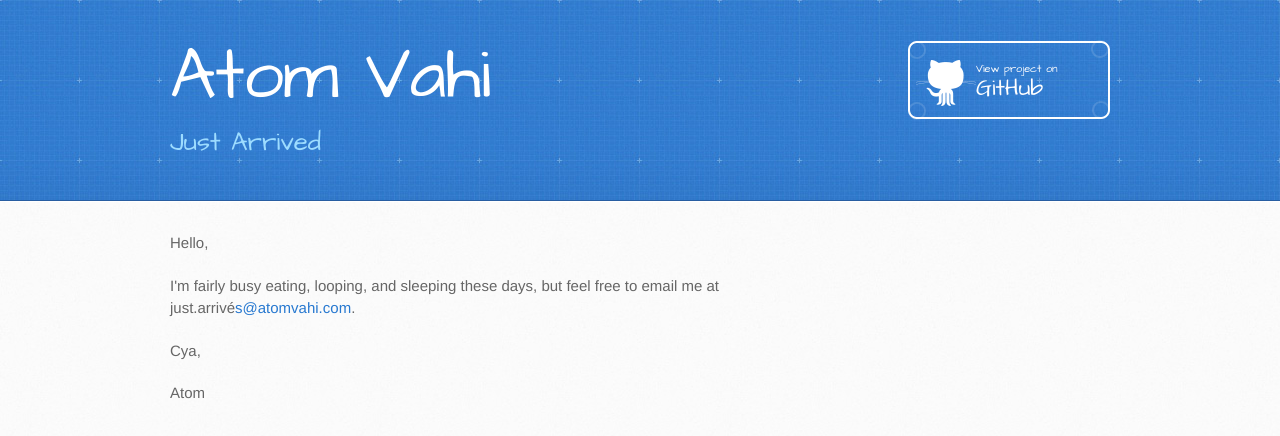
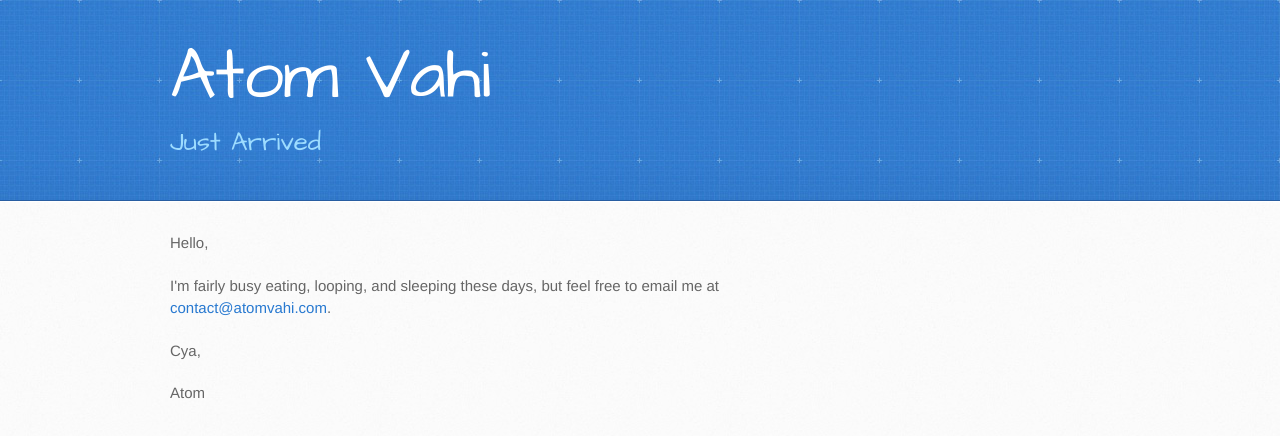
Before and after one commit to JaapSuter/atomvahi, a plain HTML site: page index.html in a window 1280 px wide. Drawn offline with Linux system fonts and the light colour scheme.

Commit message:
Update index.html

```diff
--- a/index.html
+++ b/index.html
@@ -21,7 +21,6 @@
       <div class="inner">
         <h1>Atom Vahi</h1>
         <h2>Just Arrived</h2>
-        <a href="https://github.com/JaapSuter/atomvahi" class="button"><small>View project on</small>GitHub</a>
       </div>
     </header>
 
@@ -30,7 +29,7 @@
         <section id="main-content">
           <p>Hello,</p>
 
-<p>I'm fairly busy eating, looping, and sleeping these days, but feel free to email me at just.arrivé<a href="mailto:s@atomvahi.com">s@atomvahi.com</a>.</p>
+<p>I'm fairly busy eating, looping, and sleeping these days, but feel free to email me at <a href="mailto:contact@atomvahi.com">contact@atomvahi.com</a>.</p>
 
 <p>Cya,</p>
 
```
